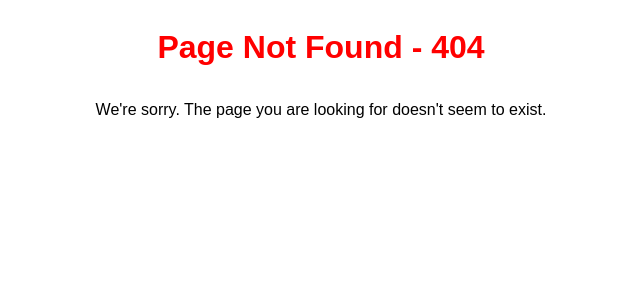
After one commit to tincro/time_warp, a Python web app: template src/time_warp/templates/404.html in a window 1280 px wide. The commit adds this page. Shown: the top 300 px of the page, without its empty margins (319-959 px from the left). Run offline with Jinja, Linux system fonts and the light colour scheme; the template is opened without the code that fills it, so the values that code supplies are empty.

Commit message:
Style for search box. Added 404

```diff
--- a/src/time_warp/app.py
+++ b/src/time_warp/app.py
@@ -40,3 +40,8 @@ def search():
      options = time_warp.getNewZonesFromSearch(query)
 
      return render_template("search.html", zones=zones, others=options, q=query)
+
+
+@app.errorhandler(404)
+def page_not_found(error):
+     return render_template('404.html'), 404
--- a/src/time_warp/static/style.css
+++ b/src/time_warp/static/style.css
@@ -59,6 +59,10 @@ p {
     margin: 0 auto;
 }
 
+.center-text {
+    text-align: center;
+}
+
 .btn {
     background-color: cornflowerblue;
     color: aliceblue;
@@ -84,7 +88,9 @@ p {
 }
 
 .input-container input {
+
     display: block;
+    font-size: 16px;
     margin-top: 3px;
     padding: 7px;
     width: 100%;
@@ -106,6 +112,9 @@ p {
 
 .page-title, .location, .game-time {
     text-align: center;
+}
+.page-title span {
+    color: red;
 }
 
 .proposed-container {
@@ -133,6 +142,6 @@ p {
     margin-bottom: 30px;
 }
 
-.search-container input[] {
-    padding: 20px;
+.search-container input[type=search] {
+    padding: 10px;
 }
--- /dev/null
+++ b/src/time_warp/templates/404.html
@@ -0,0 +1,20 @@
+{% extends 'layout.html' %}
+
+{% block title %}
+    Page Not Found
+{% endblock title %}
+
+{% block header %}
+    <span>Page Not Found - 404</span>
+{% endblock header %}
+
+{% block main %}
+<div class="main-content center">
+
+    <p class="center-text">We're sorry. The page you are looking for doesn't seem to exist.</p>
+</div>
+{% endblock main %}
+
+{% block footer %}
+
+{% endblock footer %}
--- a/src/time_warp/templates/index.html
+++ b/src/time_warp/templates/index.html
@@ -23,7 +23,7 @@
 
                     <div class="input-container">
                         <label for="zone-search">Search other zone:</label>
-                        <input type="search" id="zone-search" name="q" placeholder="Mexico">
+                        <input type="search" id="zone-search" name="q" placeholder="Mexico, London, etc.">
                         <button type="submit" class="btn">Search</button>
                     </div>
                 </form>
```
